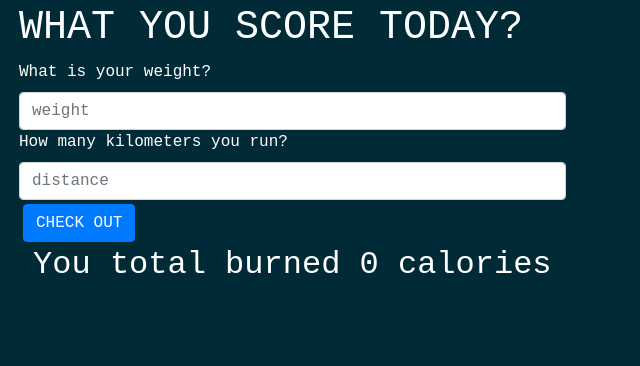
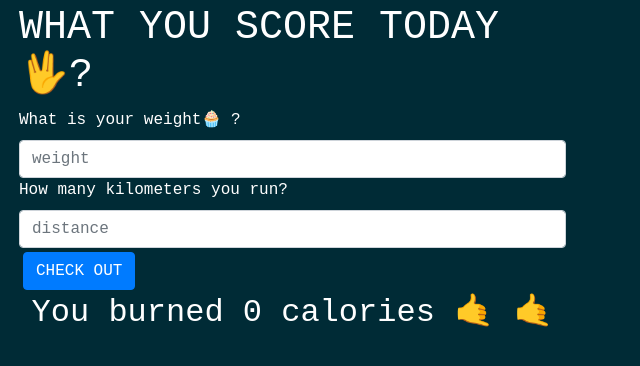
Before and after one commit to vasylshpak/calculate-running-calories-2, a React (Create React App) app: page / in a window 1280 px wide. Shown: the top 366 px of the page, without its empty margins (0-640 px from the left). Built offline with nearby package versions, Linux system fonts and the light colour scheme.

Commit message:
final version [test]

```diff
--- a/package.json
+++ b/package.json
@@ -1,4 +1,5 @@
 {
+  "homepage": "http://vasylshpak.github.io/calculate-running-calories-2",
   "name": "running-calories-calculator",
   "version": "0.1.0",
   "private": true,
@@ -9,6 +10,8 @@
     "react-scripts": "3.2.0"
   },
   "scripts": {
+    "predeploy": "npm run build",
+    "deploy": "gh-pages -d build",
     "start": "react-scripts start",
     "build": "react-scripts build",
     "test": "react-scripts test",
@@ -28,5 +31,8 @@
       "last 1 firefox version",
       "last 1 safari version"
     ]
+  },
+  "devDependencies": {
+    "gh-pages": "^2.1.1"
   }
 }
--- a/src/Inputs.js
+++ b/src/Inputs.js
@@ -30,8 +30,12 @@ export class Inputs extends Component {
       <div style={{ color: "white" }} className="m-1 ">
         <form onSubmit={this.countCalories}>
           <div className="col-sm-10  ">
-            <h1>WHAT YOU SCORE TODAY?</h1>
-            <label htmlFor="exampleInputEmail1">What is your weight?</label>
+            <h1>
+              WHAT YOU SCORE TODAY<span role="img">🖖</span>?
+            </h1>
+            <label htmlFor="exampleInputEmail1">
+              What is your weight<span role="img">🧁</span> ?
+            </label>
             <input
               className="form-control "
               type="text"
--- a/src/Result.js
+++ b/src/Result.js
@@ -6,7 +6,10 @@ export class Result extends Component {
   render() {
     return (
       <div className="text-center">
-        <h2>You total burned {this.props.calories} calories</h2>
+        <h2>
+          You burned {this.props.calories} calories{" "}
+          <span role="img">🤙 🤙</span>
+        </h2>
       </div>
     );
   }
```
Also changed, not shown: 1 other file (tests, documents, lock files or other folders).
